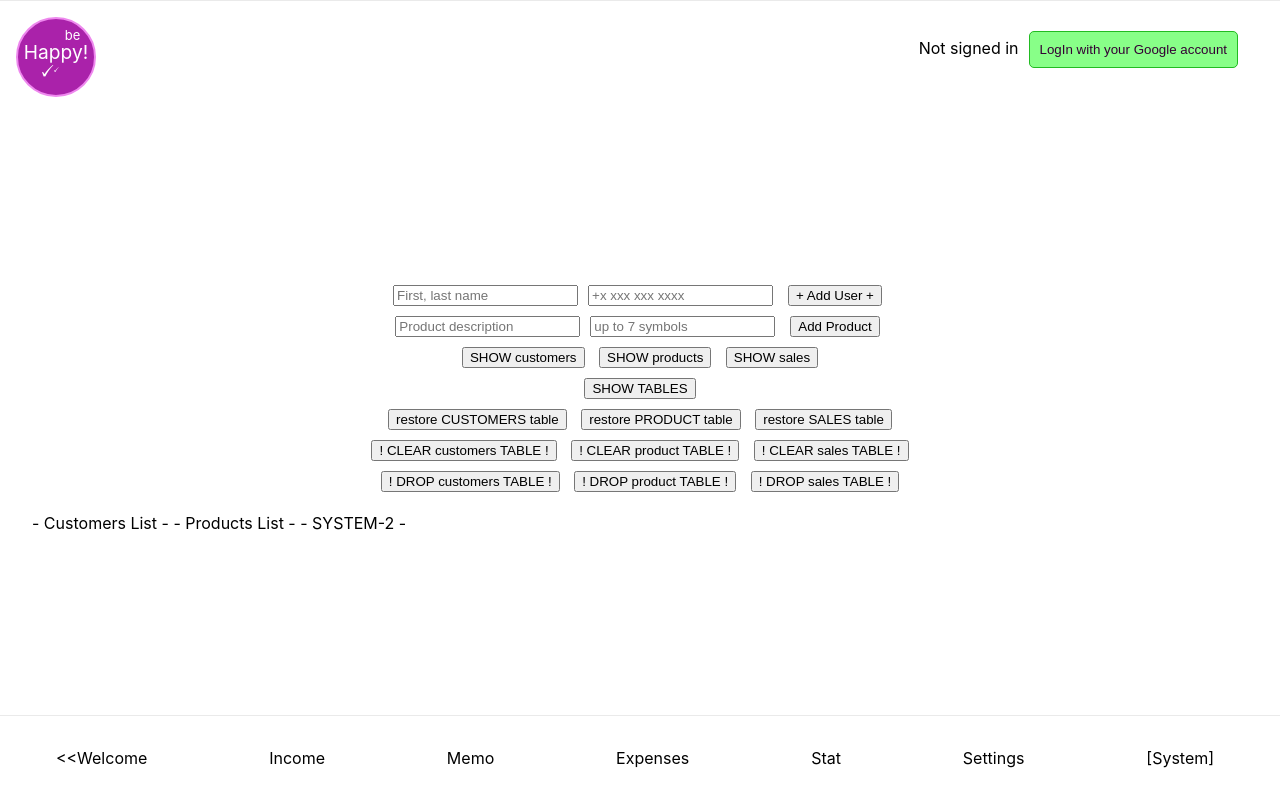
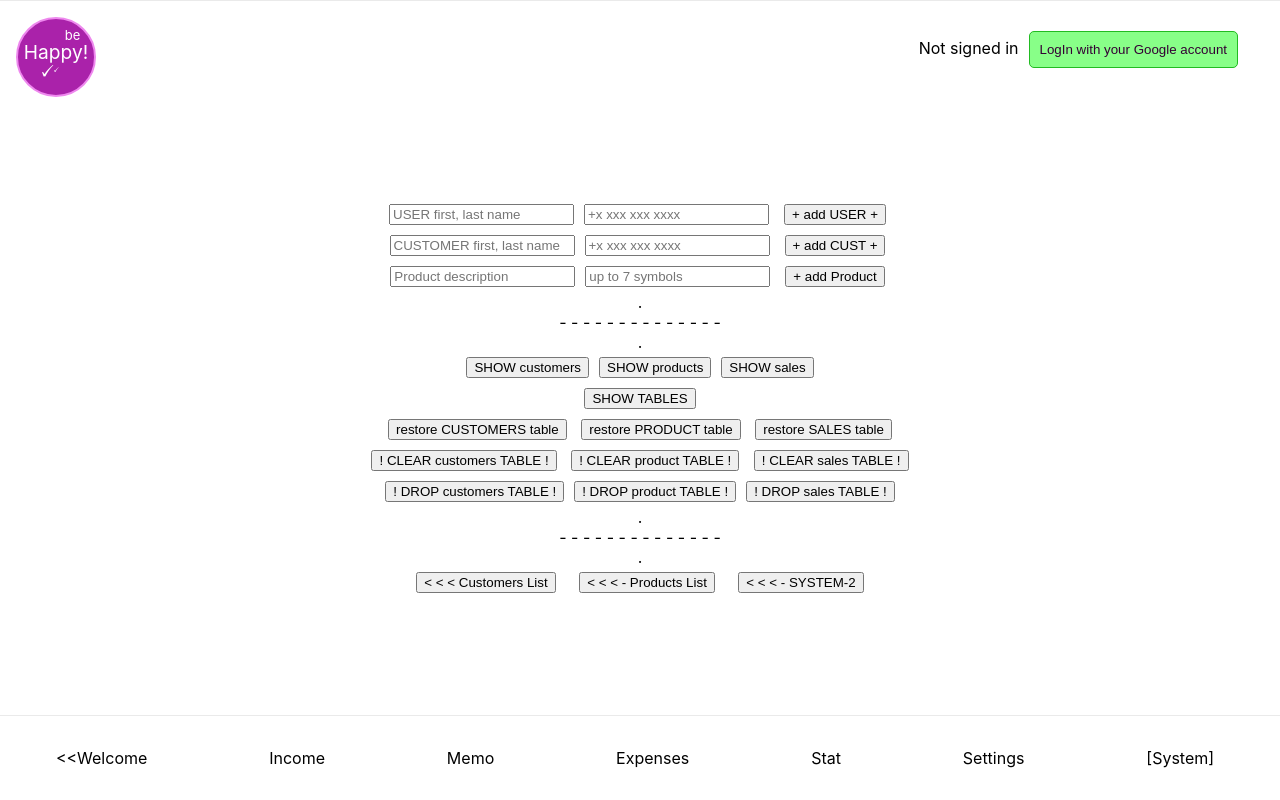
Before and after one commit to ZarNizza/next-sotm, a Next.js app: page /sys in a window 1280 px wide. Built offline with nearby package versions, Linux system fonts and the light colour scheme; no server answers.

Commit message:
(sys) add Cust, prettify

```diff
--- a/pages/sys.tsx
+++ b/pages/sys.tsx
@@ -9,6 +9,8 @@ import { useState } from 'react'
 const Home: NextPage = () => {
   const [userName, setUserName] = useState('')
   const [userPhone, setUserPhone] = useState('')
+  const [customerName, setCustomerName] = useState('')
+  const [customerPhone, setCustomerPhone] = useState('')
   const [product, setProduct] = useState('')
   const [pSymbol, setPsymbol] = useState('')
 
@@ -22,6 +24,7 @@ const Home: NextPage = () => {
         console.log('! SYS: DB-C-reset error - ', error.message)
       )
   }
+
   function clearSalesHandler() {
     fetch('/api/sys', { method: 'POST', body: 'clear_Sales' })
       .then((res) => res.json())
@@ -32,6 +35,7 @@ const Home: NextPage = () => {
         console.log('! SYS: DB-S-reset error - ', error.message)
       )
   }
+
   function clearProductHandler() {
     fetch('/api/sys', { method: 'POST', body: 'clear_Prod' })
       .then((res) => res.json())
@@ -42,6 +46,7 @@ const Home: NextPage = () => {
         console.log('! SYS: DB-P-reset error - ', error.message)
       )
   }
+
   function dropUsersHandler() {
     fetch('/api/sys', { method: 'POST', body: 'drop_Users' })
       .then((res) => res.json())
@@ -50,6 +55,7 @@ const Home: NextPage = () => {
       })
       .catch((error) => console.log('! SYS: DB-C-drop error - ', error.message))
   }
+
   function dropSalesHandler() {
     fetch('/api/sys', { method: 'POST', body: 'drop_Sales' })
       .then((res) => res.json())
@@ -58,6 +64,7 @@ const Home: NextPage = () => {
       })
       .catch((error) => console.log('! SYS: DB-S-drop error - ', error.message))
   }
+
   function dropProductHandler() {
     fetch('/api/sys', { method: 'POST', body: 'drop_Prod' })
       .then((res) => res.json())
@@ -68,6 +75,7 @@ const Home: NextPage = () => {
         console.log('! SYS: DB-PROD-DROP error - ', error.message)
       )
   }
+
   function restoreSalesHandler() {
     fetch('/api/sys', { method: 'POST', body: 'restSales' })
       .then((res) => res.json())
@@ -76,6 +84,7 @@ const Home: NextPage = () => {
       })
       .catch((error) => console.log('! SYS: restSales error - ', error.message))
   }
+
   function restoreCustHandler() {
     fetch('/api/sys', { method: 'POST', body: 'restCust' })
       .then((res) => res.json())
@@ -84,6 +93,7 @@ const Home: NextPage = () => {
       })
       .catch((error) => console.log('! SYS: restCust error - ', error.message))
   }
+
   function restoreProductHandler() {
     fetch('/api/sys', { method: 'POST', body: 'restProd' })
       .then((res) => res.json())
@@ -92,6 +102,7 @@ const Home: NextPage = () => {
       })
       .catch((error) => console.log('! SYS: restProd error - ', error.message))
   }
+
   function showTablesHandler() {
     fetch('/api/sys', { method: 'POST', body: 'showTables' })
       .then((res) => res.json())
@@ -102,6 +113,7 @@ const Home: NextPage = () => {
         console.log('! SYS: showTables error - ', error.message)
       )
   }
+
   function showUsersHandler() {
     fetch('/api/sys', { method: 'POST', body: 'showUsers' })
       .then((res) => res.json())
@@ -110,6 +122,7 @@ const Home: NextPage = () => {
       })
       .catch((error) => console.log('! SYS: showUsers error - ', error.message))
   }
+
   function showSalesHandler() {
     fetch('/api/sys', { method: 'POST', body: 'showSales' })
       .then((res) => res.json())
@@ -118,6 +131,7 @@ const Home: NextPage = () => {
       })
       .catch((error) => console.log('! SYS: showSales error - ', error.message))
   }
+
   function showProductsHandler() {
     fetch('/api/sys', { method: 'POST', body: 'showProds' })
       .then((res) => res.json())
@@ -126,12 +140,15 @@ const Home: NextPage = () => {
       })
       .catch((error) => console.log('! SYS: showProds error - ', error.message))
   }
+
   function inputUserChangeHandler(userName: string) {
     setUserName(userName)
   }
+
   function inputPhoneChangeHandler(userPhone: string) {
     setUserPhone(userPhone)
   }
+
   function addUserHandler() {
     const user = { cname: userName, cphone: userPhone }
     fetch('/api/users', {
@@ -146,12 +163,40 @@ const Home: NextPage = () => {
       })
       .catch((error) => console.log('! SYS: addUser error - ', error.message))
   }
+
+  function inputCustomerNameChangeHandler(customerName: string) {
+    setCustomerName(customerName)
+  }
+
+  function inputCustomerPhoneChangeHandler(customerPhone: string) {
+    setCustomerPhone(customerPhone)
+  }
+
+  function addCustomerHandler() {
+    const user = { cname: customerName, cphone: customerPhone }
+    fetch('/api/customers', {
+      method: 'POST',
+      body: JSON.stringify(user)
+    })
+      .then((res) => res.json())
+      .then((res) => {
+        console.log('SYS: addCustomer = OK', res)
+        setUserName('')
+        setUserPhone('')
+      })
+      .catch((error) =>
+        console.log('! SYS: addCustomer error - ', error.message)
+      )
+  }
+
   function inputProductChangeHandler(product: string) {
     setProduct(product)
   }
+
   function inputPsymbolChangeHandler(pSymbol: string) {
     setPsymbol(pSymbol)
   }
+
   function addProductHandler() {
     const prod = { ptext: product, psymbol: pSymbol }
     fetch('/api/products', {
@@ -181,7 +226,7 @@ const Home: NextPage = () => {
               id="userInput"
               value={userName}
               onChange={(event) => inputUserChangeHandler(event.target.value)}
-              placeholder="First, last name"
+              placeholder="USER first, last name"
               className={styles.userInput}
             />
             <input
@@ -191,7 +236,28 @@ const Home: NextPage = () => {
               placeholder="+x xxx xxx xxxx"
               className={styles.userInput}
             />
-            <button onClick={addUserHandler}> + Add User + </button>
+            <button onClick={addUserHandler}> + add USER + </button>
+          </div>
+          <div className={styles.sysButton}>
+            <input
+              id="customerInput"
+              value={customerName}
+              onChange={(event) =>
+                inputCustomerNameChangeHandler(event.target.value)
+              }
+              placeholder="CUSTOMER first, last name"
+              className={styles.userInput}
+            />
+            <input
+              id="customerPhoneInput"
+              value={customerPhone}
+              onChange={(event) =>
+                inputCustomerPhoneChangeHandler(event.target.value)
+              }
+              placeholder="+x xxx xxx xxxx"
+              className={styles.userInput}
+            />
+            <button onClick={addCustomerHandler}> + add CUST + </button>
           </div>
           <div className={styles.sysButton}>
             <input
@@ -212,15 +278,18 @@ const Home: NextPage = () => {
               placeholder="up to 7 symbols"
               className={styles.userInput}
             />
-            <button onClick={addProductHandler}> Add Product </button>
+            <button onClick={addProductHandler}> + add Product </button>
+          </div>
+          <div>.</div>
+          <div>- - - - - - - - - - - - - -</div>
+          <div>.</div>
+          <div className={styles.sysButton}>
+            <button onClick={showUsersHandler}>SHOW customers</button>
+            <button onClick={showProductsHandler}>SHOW products</button>
+            <button onClick={showSalesHandler}>SHOW sales</button>
           </div>
           <div className={styles.sysButton}>
-            <button onClick={showUsersHandler}>SHOW customers</button>{' '}
-            <button onClick={showProductsHandler}>SHOW products</button>{' '}
-            <button onClick={showSalesHandler}>SHOW sales</button>{' '}
-          </div>
-          <div className={styles.sysButton}>
-            <button onClick={showTablesHandler}>SHOW TABLES</button>{' '}
+            <button onClick={showTablesHandler}>SHOW TABLES</button>
           </div>
           <div className={styles.sysButton}>
             <button onClick={restoreCustHandler}>
@@ -241,15 +310,28 @@ const Home: NextPage = () => {
             <button onClick={clearSalesHandler}>! CLEAR sales TABLE !</button>
           </div>
           <div className={styles.sysButton}>
-            <button onClick={dropUsersHandler}>! DROP customers TABLE !</button>{' '}
-            <button onClick={dropProductHandler}>! DROP product TABLE !</button>{' '}
+            <button onClick={dropUsersHandler}>! DROP customers TABLE !</button>
+            <button onClick={dropProductHandler}>! DROP product TABLE !</button>
             <button onClick={dropSalesHandler}>! DROP sales TABLE !</button>
           </div>
+          <div>.</div>
+          <div>- - - - - - - - - - - - - -</div>
+          <div>.</div>
+          <div className={styles.sysButton}>
+            <Link href="/users">
+              <button> &lt; &lt; &lt; Customers List </button>
+            </Link>{' '}
+            &nbsp;{' '}
+            <Link href="/products">
+              <button>&lt; &lt; &lt; - Products List </button>
+            </Link>{' '}
+            &nbsp;{' '}
+            <Link href="/sys2">
+              <button>&lt; &lt; &lt; - SYSTEM-2 </button>
+            </Link>
+            <p> </p>
+          </div>
         </main>
-        <Link href="/users"> - Customers List - </Link>{' '}
-        <Link href="/products"> - Products List - </Link>
-        <Link href="/sys2"> - SYSTEM-2 - </Link>
-        <p> </p>
       </div>
     </Layout>
   )
```
